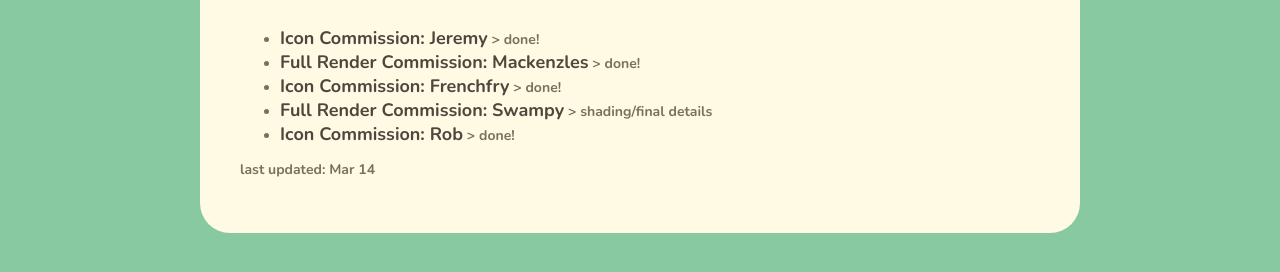
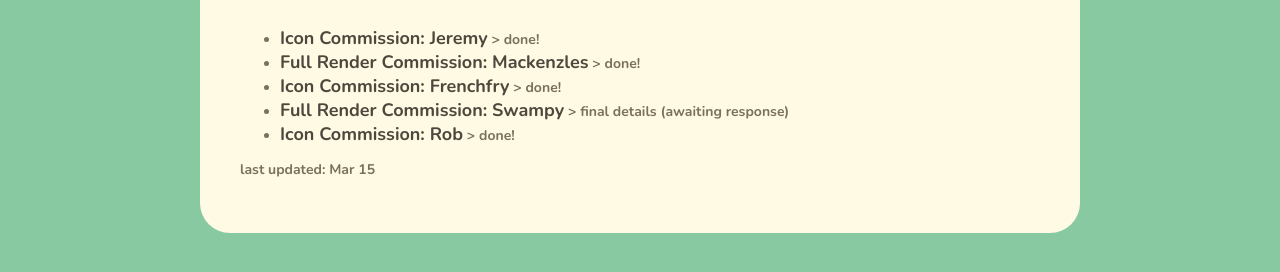
Before and after one commit to antheakwong/antheakwong.github.io, a Jekyll site: the page built from commissions/index.md, in a window 1280 px wide and 900 px high, scrolled down 2078 px. Shown: the part 587-859 px from the top of the window. Built offline with Jekyll 4.4.1, drawn with Linux system fonts in a browser that asks for light colours; nearby versions of some CDN libraries.

Commit message:
update status

```diff
--- a/commissions/index.md
+++ b/commissions/index.md
@@ -55,7 +55,7 @@ Won’t draw: NSFW, mecha, offensive/shock content
 - **Icon Commission: Jeremy** > done!
 - **Full Render Commission: Mackenzles** > done!
 - **Icon Commission: Frenchfry** > done!
-- **Full Render Commission: Swampy** > shading/final details
+- **Full Render Commission: Swampy** > final details (awaiting response)
 - **Icon Commission: Rob** > done!
 
-last updated: Mar 14
+last updated: Mar 15
```
